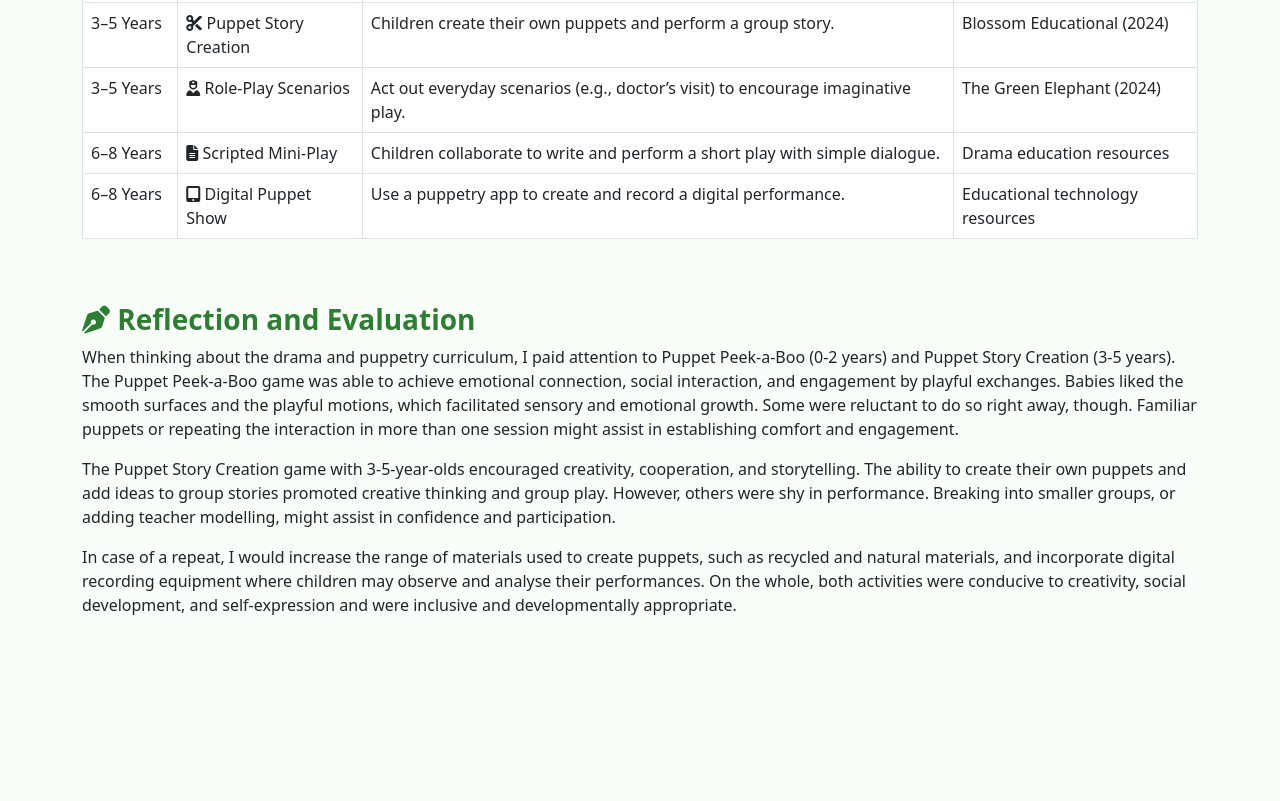
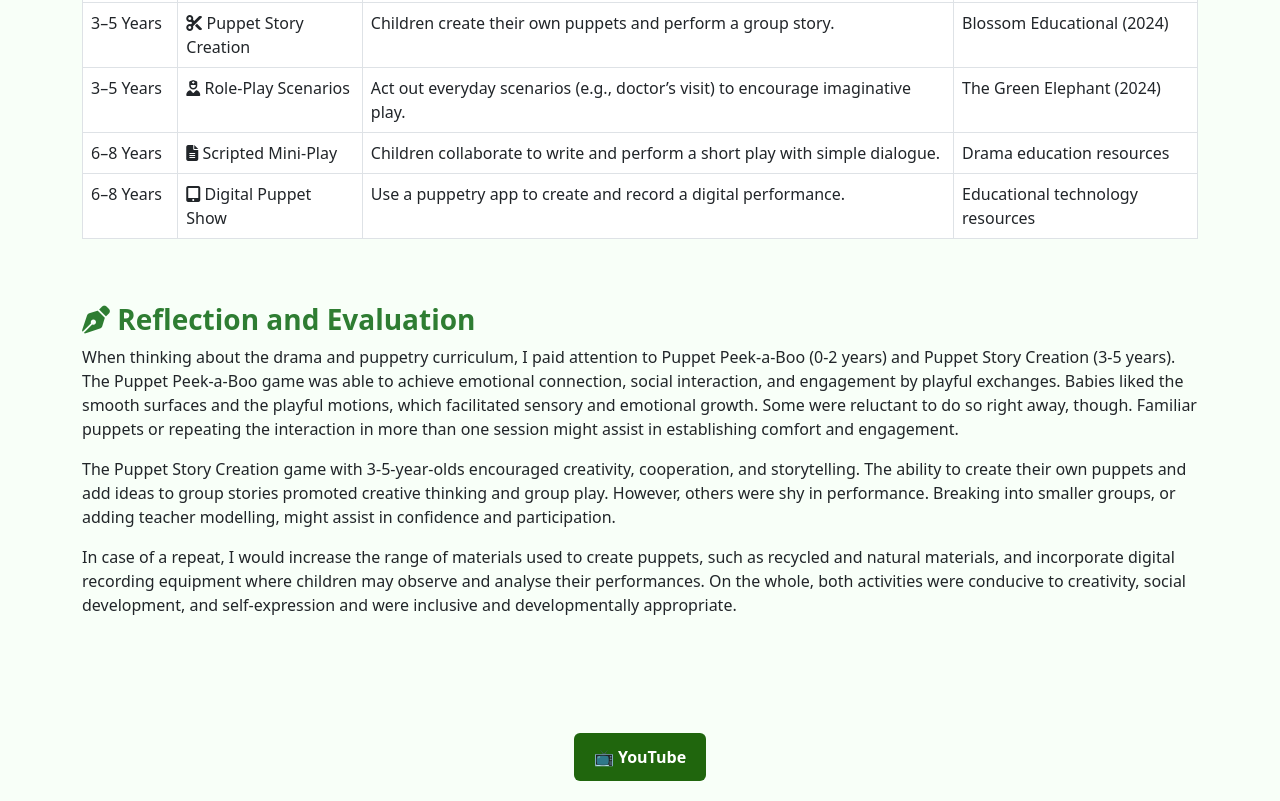
Before and after one commit to kdapinder78-star/Facilitating-Creativity-in-Early-Childhood-Education-Curriculum, a plain HTML site: page drama.html in a window 1280 px wide. Shown: the part 1137-1938 px from the top of the page. Before the commit the page ends 1850 px from the top, so only its background shows below. Drawn offline with nearby package versions, Linux system fonts and the light colour scheme.

Commit message:
drama.html

```diff
--- a/drama.html
+++ b/drama.html
@@ -135,6 +135,18 @@
             <P>In case of a repeat, I would increase the range of materials used to create puppets, such as recycled and natural materials, and incorporate digital recording equipment where children may observe and analyse their performances. On the whole, both activities were conducive to creativity, social development, and self-expression and were inclusive and developmentally appropriate.</P>
         </section>
     </div>
+     </div>
+    <div style="text-align: center; margin: 20px 0;">
+      <a href="https://youtu.be/6MeH9WxTioA?si=HP429OKPcMQNifcj" target="_blank" style="
+        background-color: #20660d;
+        color: white;
+        padding: 12px 20px;
+        text-decoration: none;
+        border-radius: 6px;
+        font-weight: bold;
+        display: inline-block;">
+        📺 YouTube
+      </a></div>
 
 </body>
 </html>
```
